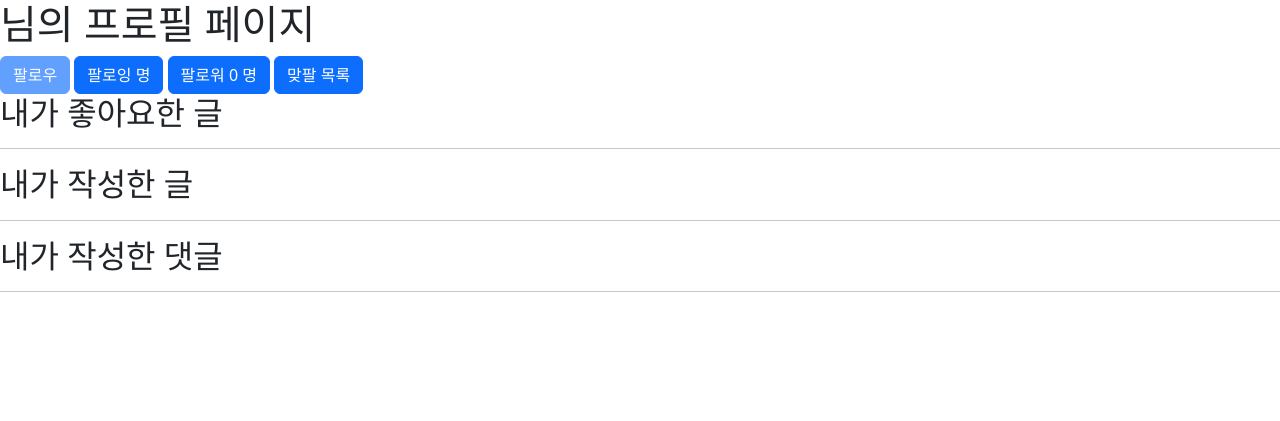
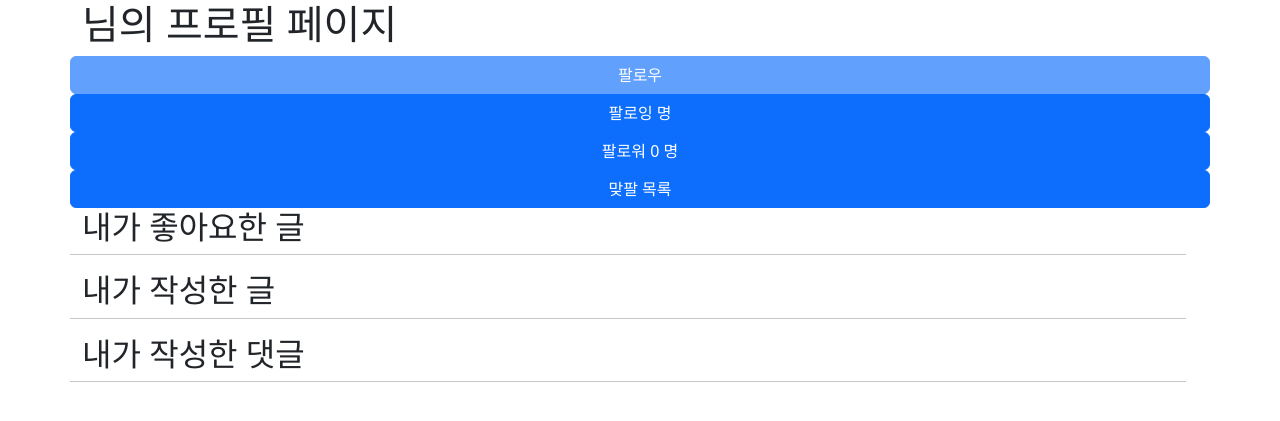
Before and after one commit to arrmadillo/django-balance_game, a Django app: template accounts/templates/accounts/profile.html in a window 1280 px wide. Shown: the top 421 px of the page. Run offline with Django 3.2, Linux system fonts and the light colour scheme; the template is opened without the code that fills it, so the values that code supplies are empty.

Commit message:
충돌 해결

```diff
--- a/accounts/templates/accounts/profile.html
+++ b/accounts/templates/accounts/profile.html
@@ -1,9 +1,10 @@
 {% extends 'base.html' %}
 
 {% block content %}
+<div class="container">
+  <div class="row">
     <h1>{{ person.username }} 님의 프로필 페이지</h1>
-
-{% comment %} 비로그인 유저 구분 {% endcomment %}
+    {% comment %} 팔로우 버튼 {% endcomment %}
     {% if request.user.is_authenticated %}
       {% if request.user != person %}
         <form id="follow-form" data-user-id="{{ person.pk }}" >
@@ -31,6 +32,7 @@
     맞팔 목록
   </button>
 
+  <div class="row">
 		<h2>내가 좋아요한 글</h2>
 		{% for post in person.like_posts.all %}
 			<a href="{% url 'posts:detail' post.pk %}">
@@ -38,7 +40,8 @@
 			</a>
 		{% endfor %}
 		<hr>
-
+	</div>
+	<div class="row">
 		<h2>내가 작성한 글</h2>
 		{% for post in person.post_set.all %}
 			<a href="{% url 'posts:detail' post.pk %}">
@@ -46,7 +49,8 @@
 			</a>
 		{% endfor %}
 		<hr>
-
+	</div>
+	<div class="row">
 		<h2>내가 작성한 댓글</h2>
 		{% for comment in person.comment_set.all %}
 			<p>
@@ -54,11 +58,9 @@
 					{{ comment.content }}
 				</a>
 			</p>
-
+	</div>
   {% endfor %}
   <hr>
-
-
 	<!-- Modal -->
 	{# following #}
 	<div class="modal fade" id="exampleModal1" tabindex="-1" aria-labelledby="exampleModalLabel" aria-hidden="true">
@@ -114,6 +116,9 @@
 			</div>
 		</div>
 	</div>
+</div>
+
+
 {% endblock content %}
 
 {% block script %}
```
Lines whose indentation alone changed are shown as unchanged.
